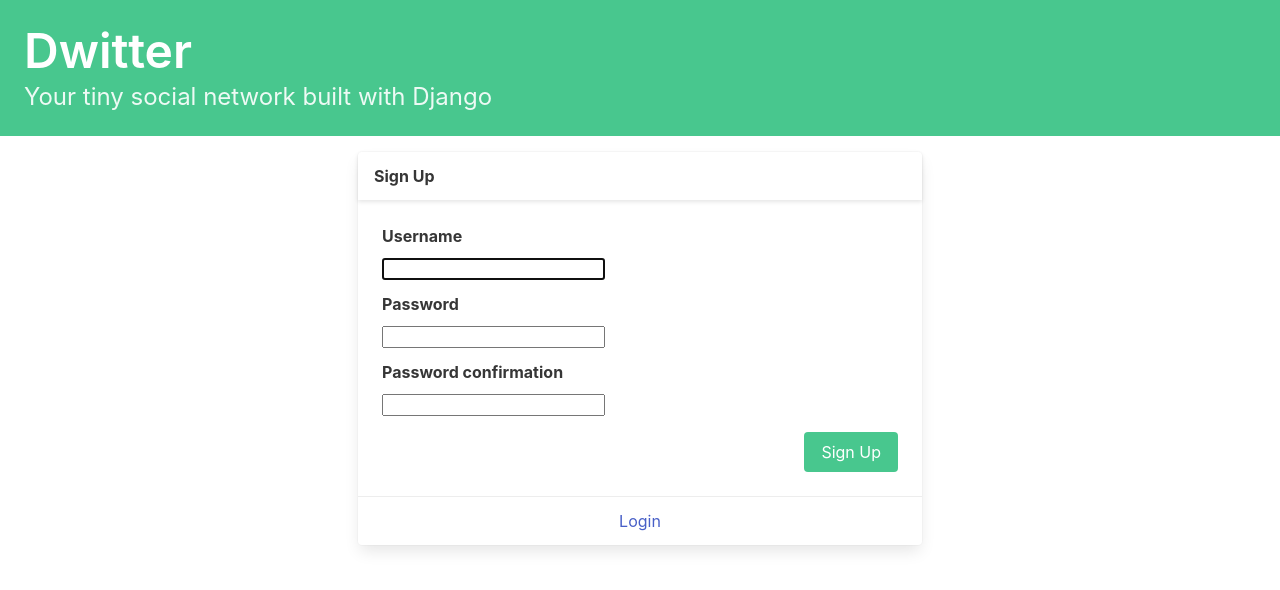
After one commit to snhkn/django-social-network, a Django app: page /sign_up/ in a window 1280 px wide. The commit adds this page. Shown: the top 590 px of the page. Run offline with Django 5.2, Linux system fonts and the light colour scheme.

Commit message:
Set up user management system: sign up and login

```diff
--- a/dwitter/templates/base.html
+++ b/dwitter/templates/base.html
@@ -6,6 +6,7 @@
     <meta charset="UTF-8">
     <meta http-equiv="X-UA-Compatible" content="IE=edge">
     <meta name="viewport" content="width=device-width, initial-scale=1.0">
+    <link rel="stylesheet" href="https://cdnjs.cloudflare.com/ajax/libs/font-awesome/6.5.0/css/all.min.css">
     <!-- Include the Bulma CSS framework for styling -->
     <link rel="stylesheet"
           href="https://cdn.jsdelivr.net/npm/bulma@0.9.3/css/bulma.min.css">
--- /dev/null
+++ b/dwitter/templates/registration/sign_up.html
@@ -0,0 +1,40 @@
+{% extends "base.html" %}
+
+{% block content %}
+<div class="column is-half is-offset-one-quarter">
+    <div class="card">
+        <header class="card-header">
+            <p class="card-header-title">
+                Sign Up
+            </p>
+        </header>
+        <div class="card-content">
+            <form method="post">
+                {% csrf_token %}
+
+                <!-- Loop through form fields and apply Bulma classes -->
+                {% for field in form %}
+                    <div class="field">
+                        <label class="label">{{ field.label }}</label>
+                        <div class="control">
+                            {{ field }}
+                        </div>
+                        {% if field.errors %}
+                            <p class="help is-danger">{{ field.errors|join:", " }}</p>
+                        {% endif %}
+                    </div>
+                {% endfor %}
+
+                <div class="field is-grouped is-grouped-right mt-4">
+                    <div class="control">
+                        <button type="submit" class="button is-success">Sign Up</button>
+                    </div>
+                </div>
+            </form>
+        </div>
+        <footer class="card-footer">
+            <a href="{% url 'login' %}" class="card-footer-item">Login</a>
+        </footer>
+    </div>
+</div>
+{% endblock content %}
--- a/dwitter/urls.py
+++ b/dwitter/urls.py
@@ -1,5 +1,5 @@
-from django.urls import path
-from .views import dashboard, profile_list, profile
+from django.urls import path, include
+from .views import dashboard, profile_list, profile, sign_up
 
 app_name = "dwitter"
 
@@ -7,4 +7,5 @@ urlpatterns = [
     path("", dashboard, name='dashboard'),
     path("profile_list/", profile_list, name='profile_list'),
     path("profile/<int:pk>", profile, name='profile'),
+    path("sign_up/", sign_up, name='sign_up'),
 ]
--- a/dwitter/views.py
+++ b/dwitter/views.py
@@ -1,9 +1,15 @@
 from django.shortcuts import render, redirect
+from django.contrib.auth import login
+from django.contrib.auth.forms import UserCreationForm
+from django.urls import reverse
 from .models import Profile, Dweet
 from .forms import DweetForm
 
 
 # Create your views here.
+from django.contrib.auth.decorators import login_required
+
+@login_required
 def dashboard(request):
     form = DweetForm(request.POST or None)
     if request.method == "POST":
@@ -21,6 +27,20 @@ def dashboard(request):
         "dwitter/dashboard.html",
         {"form": form, "dweets": followed_dweets},
     )
+
+
+def sign_up(request):
+    if request.method == "POST":
+        form = UserCreationForm(request.POST)
+        if form.is_valid():
+            user = form.save()
+            login(request, user)
+            return redirect(reverse("dwitter:dashboard"))
+    else:
+        form = UserCreationForm()
+    return render(request, "registration/sign_up.html", {"form": form})
+
+
 def profile_list(request):
     profiles = Profile.objects.exclude(user=request.user)
     return render(request, "dwitter/profile_list.html", {"profiles": profiles})
--- a/social/urls.py
+++ b/social/urls.py
@@ -20,4 +20,5 @@ from django.urls import path, include
 urlpatterns = [
     path('admin/', admin.site.urls),
     path('', include('dwitter.urls')),
+    path('accounts/', include('django.contrib.auth.urls')),
 ]
```
Also changed, not shown: dwitter/templates/dwitter/dashboard.html (+9 -1 lines), dwitter/templates/registration/_logout.html (added, +13 -0 lines), dwitter/templates/registration/login.html (added, +42 -0 lines), social/settings.py (+14 -12 lines).
